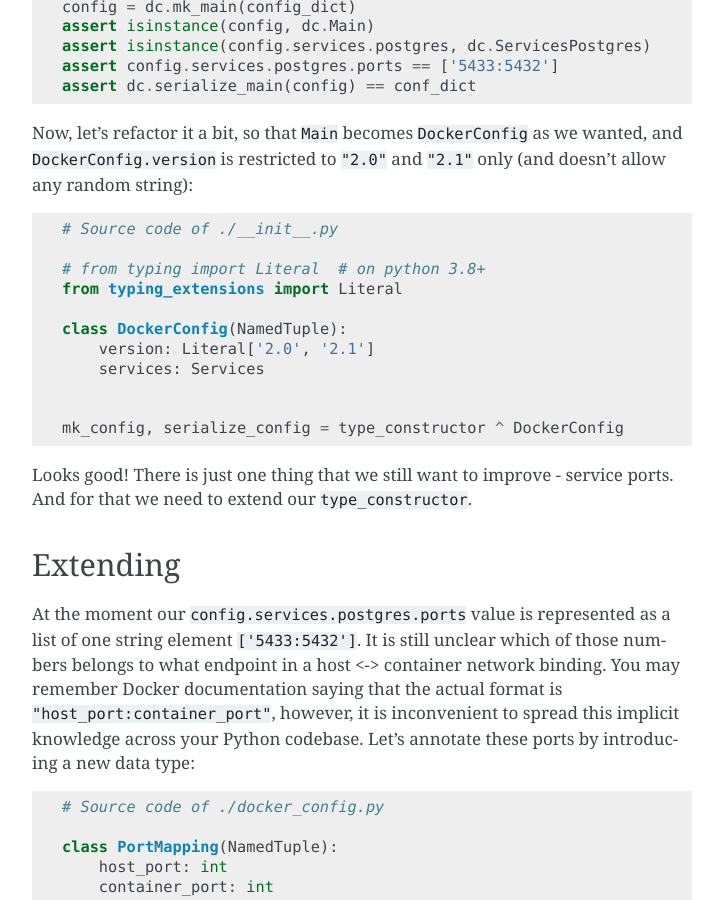
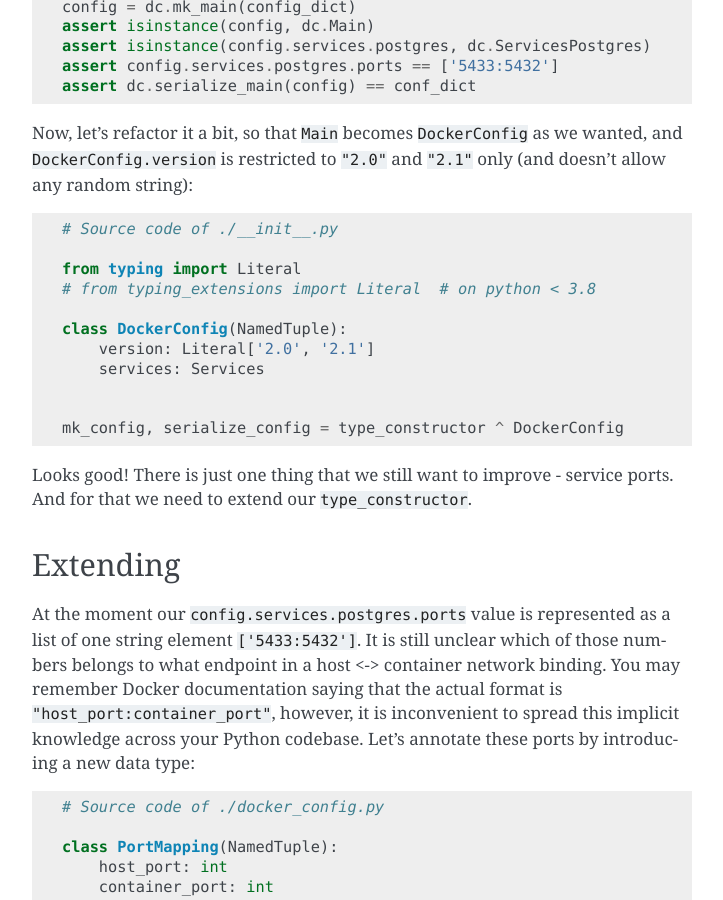
Before and after one commit to avanov/typeit, a Sphinx documentation site: the page built from docs/cookbook/docker_compose.rst, in a window 1280 px wide and 900 px high, scrolled down 1951 px. Shown: the whole window, without its empty margins (388-1111 px from the left). Built offline with Sphinx 7.4.7, drawn with Linux system fonts in a browser that asks for light colours; some of the changed text lies outside the part shown.

```diff
--- a/docs/cookbook/docker_compose.rst
+++ b/docs/cookbook/docker_compose.rst
@@ -107,8 +107,8 @@ and ``DockerConfig.version`` is restricted to ``"2.0"`` and ``"2.1"`` only (and
 
     # Source code of ./__init__.py
 
-    # from typing import Literal  # on python 3.8+
-    from typing_extensions import Literal
+    from typing import Literal
+    # from typing_extensions import Literal  # on python < 3.8
 
     class DockerConfig(NamedTuple):
         version: Literal['2.0', '2.1']
@@ -204,8 +204,8 @@ Here's what we get as the final solution for our task:
     # Source code of ./docker_config.py
 
     from typing import NamedTuple, Sequence
-    # from typing import Literal  # on python 3.8+
-    from typing_extensions import Literal
+    from typing import Literal
+    # from typing_extensions import Literal  # on python < 3.8
 
     import typeit
 
--- a/docs/quickstart_guide.rst
+++ b/docs/quickstart_guide.rst
@@ -177,10 +177,10 @@ Supported types
 * ``typing.Tuple``
 * ``typing.Dict``
 * ``typing.Mapping``
+* ``typing.Literal`` (``typing_extensions.Literal`` on Python prior 3.8)
 * ``typeit.sums.SumType``
 * ``enum.Enum`` derivatives
 * ``pathlib.Path`` derivatives
-* ``typing_extensions.Literal``
 * ``pyrsistent.typing.PVector``
 * ``pyrsistent.typing.PMap``
 * Regular classes with annotated ``__init__`` methods (`dataclasses.dataclass` are supported as a consequence of this).
```
Also changed, not shown: 3 other files.
